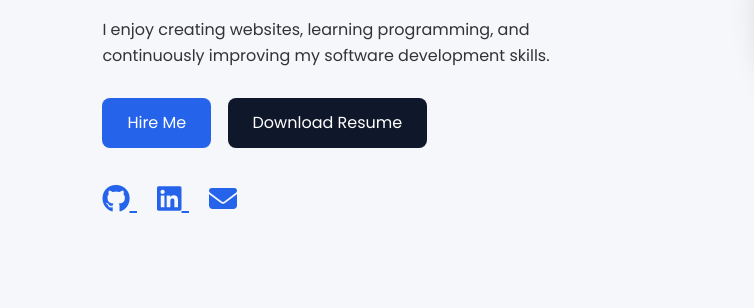
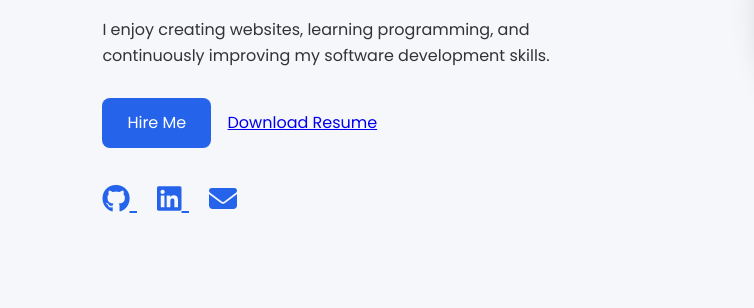
Before and after one commit to subashini77/subashini77.github.io, a plain HTML site: page index.html in a window 1280 px wide. Shown: the part 395-703 px from the top of the page, 0-754 px from the left. Drawn offline with Linux system fonts and the light colour scheme.

Commit message:
Update index.html

```diff
--- a/index.html
+++ b/index.html
@@ -68,7 +68,7 @@ and continuously improving my software development skills.
 <a href="#contact" class="btn">Hire Me</a>
 
 <a href="Subashini_SV_Resume.pdf"
-download class="btn secondary">
+download>
 Download Resume
 </a>
 
```
